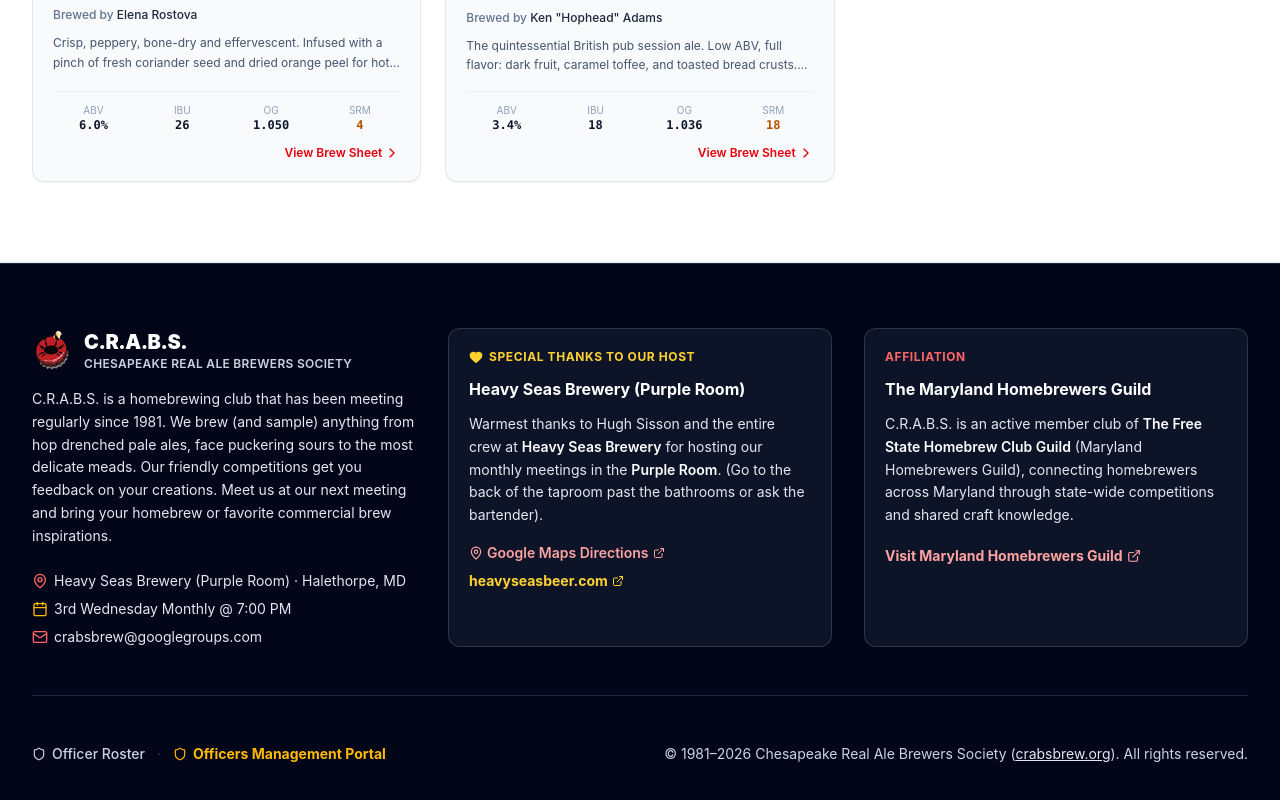
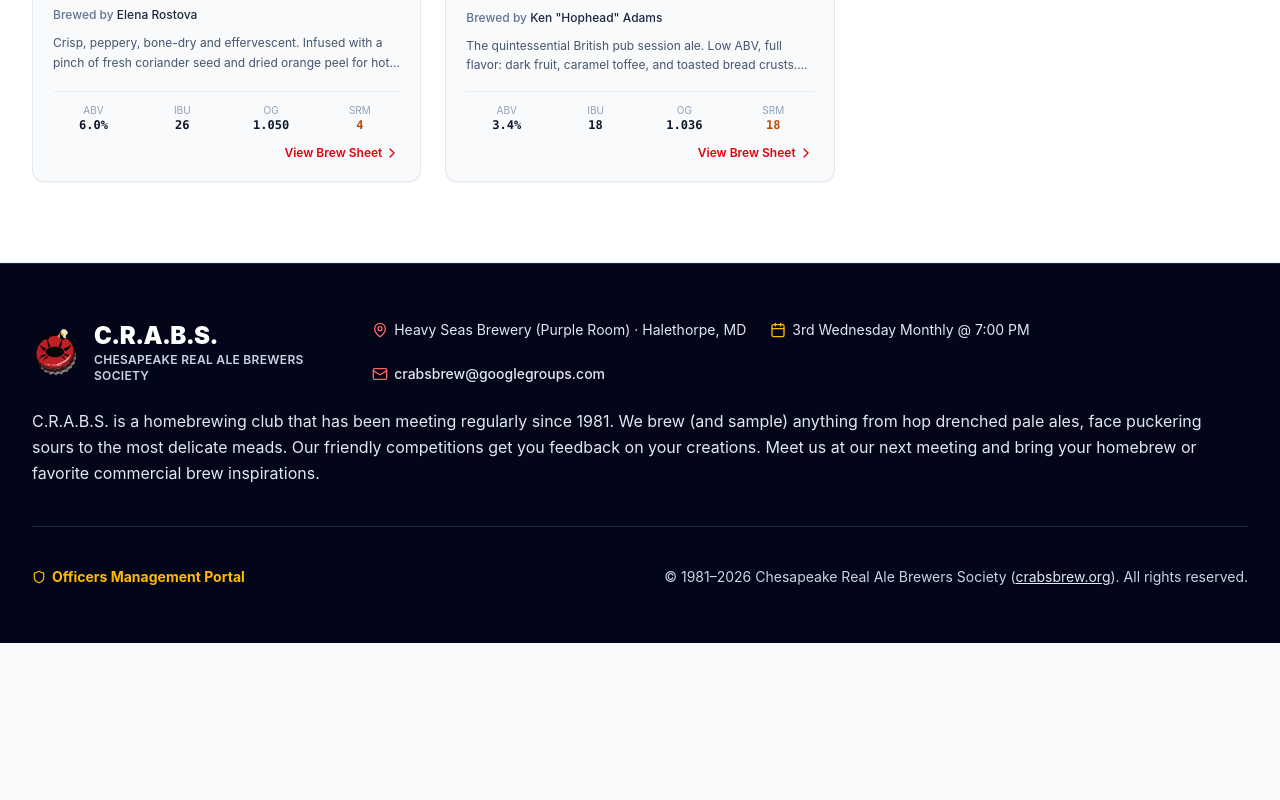
Before and after one commit to CompMage/compmage.github.io, a React (Vite) app: page / in a window 1280 px wide. Shown: the part 8037-8837 px from the top of the page. After the commit the page ends 8680 px from the top, so only its background shows below. Built offline with nearby package versions, Linux system fonts and the light colour scheme.

Commit message:
refactor(footer): simplify component and layout
Remove unused dependencies and adjust layout spacing to improve footer visual consistency.

```diff
--- a/src/components/Footer.tsx
+++ b/src/components/Footer.tsx
@@ -1,30 +1,28 @@
 import React from 'react';
-import { Heart, ExternalLink, Mail, MapPin, Calendar, Shield } from 'lucide-react';
+import { Mail, MapPin, Calendar, Shield } from 'lucide-react';
 
 interface FooterProps {
   onNavClick?: (id: string) => void;
-  onOpenOfficerModal: () => void;
+  onOpenOfficerModal?: () => void;
   onOpenOfficerPortal?: () => void;
 }
 
-export const Footer: React.FC<FooterProps> = ({ onOpenOfficerModal, onOpenOfficerPortal }) => {
+export const Footer: React.FC<FooterProps> = ({ onOpenOfficerPortal }) => {
   return (
     <footer className="bg-slate-950 text-white border-t border-slate-800">
-      <div className="max-w-7xl mx-auto px-4 sm:px-6 lg:px-8 py-16 space-y-12">
+      <div className="max-w-7xl mx-auto px-4 sm:px-6 lg:px-8 py-14 space-y-10">
 
-        {/* Top Tier: Brand, Heavy Seas Host Thanks, and Guild Link */}
-        <div className="grid grid-cols-1 md:grid-cols-2 lg:grid-cols-12 gap-8 pb-12 border-b border-slate-800">
-
-          {/* Col 1: Club Identity */}
-          <div className="lg:col-span-4 space-y-4">
-            <div className="flex items-center gap-3">
+        {/* Full-width Club Identity & Description stretched across above the footer */}
+        <div className="pb-10 border-b border-slate-800 space-y-6">
+          <div className="flex flex-col lg:flex-row lg:items-center justify-between gap-6">
+            <div className="flex items-center gap-3.5">
               <img
                 src={`${import.meta.env.BASE_URL}assets/aistudio/crabs_altcolor_caponly_1000_909266e9.png`}
                 alt="C.R.A.B.S. Logo"
-                className="w-10 h-10 object-contain filter drop-shadow-sm"
+                className="w-12 h-12 object-contain filter drop-shadow-sm shrink-0"
               />
               <div>
-                <span className="text-xl font-black tracking-tight text-white block">
+                <span className="text-2xl font-black tracking-tight text-white block">
                   C.R.A.B.S.
                 </span>
                 <span className="text-xs text-slate-300 font-semibold tracking-wide uppercase block">
@@ -33,11 +31,7 @@
               </div>
             </div>
 
-            <p className="text-xs sm:text-sm text-slate-200 leading-relaxed max-w-sm">
-              C.R.A.B.S. is a homebrewing club that has been meeting regularly since 1981. We brew (and sample) anything from hop drenched pale ales, face puckering sours to the most delicate meads. Our friendly competitions get you feedback on your creations. Meet us at our next meeting and bring your homebrew or favorite commercial brew inspirations.
-            </p>
-
-            <div className="pt-2 flex flex-col gap-2 text-xs sm:text-sm text-slate-200">
+            <div className="flex flex-wrap items-center gap-4 sm:gap-6 text-xs sm:text-sm text-slate-200">
               <span className="flex items-center gap-1.5">
                 <MapPin className="w-4 h-4 text-red-400 shrink-0" />
                 <span>Heavy Seas Brewery (Purple Room) · Halethorpe, MD</span>
@@ -48,7 +42,7 @@
               </span>
               <a
                 href="mailto:crabsbrew@googlegroups.com"
-                className="flex items-center gap-1.5 text-slate-200 hover:text-white transition-colors"
+                className="flex items-center gap-1.5 text-slate-200 hover:text-white transition-colors font-medium"
               >
                 <Mail className="w-4 h-4 text-red-400 shrink-0" />
                 <span className="underline-offset-2 hover:underline">crabsbrew@googlegroups.com</span>
@@ -56,80 +50,15 @@
             </div>
           </div>
 
-          {/* Col 2: Heavy Seas Thanks */}
-          <div className="lg:col-span-4 bg-slate-900/90 border border-slate-700/80 rounded-xl p-5 space-y-3 shadow-xs">
-            <div className="flex items-center gap-1.5 text-xs font-bold uppercase tracking-wider text-amber-300">
-              <Heart className="w-3.5 h-3.5 fill-amber-300" />
-              <span>Special Thanks to Our Host</span>
-            </div>
-            <h4 className="text-base font-bold text-white">
-              Heavy Seas Brewery (Purple Room)
-            </h4>
-            <p className="text-xs sm:text-sm text-slate-200 leading-relaxed">
-              Warmest thanks to Hugh Sisson and the entire crew at <strong className="text-white font-semibold">Heavy Seas Brewery</strong> for hosting our monthly meetings in the <strong className="text-white font-semibold">Purple Room</strong>. (Go to the back of the taproom past the bathrooms or ask the bartender).
+          <p className="text-sm sm:text-base text-slate-200 leading-relaxed w-full">
+            C.R.A.B.S. is a homebrewing club that has been meeting regularly since 1981. We brew (and sample) anything from hop drenched pale ales, face puckering sours to the most delicate meads. Our friendly competitions get you feedback on your creations. Meet us at our next meeting and bring your homebrew or favorite commercial brew inspirations.
           </p>
-            <div className="pt-1 flex flex-wrap items-center justify-between gap-2 text-xs sm:text-sm">
-              <a
-                href="https://www.google.com/maps/search/?api=1&query=Heavy+Seas+Beer+4615+Hollins+Ferry+Rd+Halethorpe+MD+21227"
-                target="_blank"
-                rel="noreferrer"
-                className="inline-flex items-center gap-1 text-red-300 hover:text-red-200 font-semibold"
-              >
-                <MapPin className="w-3.5 h-3.5" />
-                <span>Google Maps Directions</span>
-                <ExternalLink className="w-3 h-3" />
-              </a>
-
-              <a
-                href="https://www.heavyseasbeer.com"
-                target="_blank"
-                rel="noreferrer"
-                className="inline-flex items-center gap-1 font-bold text-amber-300 hover:text-amber-200 transition-colors"
-              >
-                <span>heavyseasbeer.com</span>
-                <ExternalLink className="w-3 h-3" />
-              </a>
-            </div>
         </div>
 
-          {/* Col 3: Maryland Homebrewers Guild */}
-          <div className="lg:col-span-4 bg-slate-900/90 border border-slate-700/80 rounded-xl p-5 space-y-3 shadow-xs">
-            <span className="text-xs font-bold uppercase tracking-wider text-red-400 block">
-              Affiliation
-            </span>
-            <h4 className="text-base font-bold text-white">
-              The Maryland Homebrewers Guild
-            </h4>
-            <p className="text-xs sm:text-sm text-slate-200 leading-relaxed">
-              C.R.A.B.S. is an active member club of <strong className="text-white font-semibold">The Free State Homebrew Club Guild</strong> (Maryland Homebrewers Guild), connecting homebrewers across Maryland through state-wide competitions and shared craft knowledge.
-            </p>
-            <div className="pt-1">
-              <a
-                href="https://mdhomebrewers.com"
-                target="_blank"
-                rel="noreferrer"
-                className="inline-flex items-center gap-1 text-xs sm:text-sm font-bold text-red-300 hover:text-red-200 transition-colors"
-              >
-                <span>Visit Maryland Homebrewers Guild</span>
-                <ExternalLink className="w-3.5 h-3.5" />
-              </a>
-            </div>
-          </div>
-        </div>
-
-        {/* Bottom Tier: Officer Roster, Portal & Copyright */}
+        {/* Bottom Tier: Officers Portal & Copyright */}
         <div className="flex flex-col sm:flex-row items-center justify-between gap-4 text-xs sm:text-sm text-slate-300">
-          <div className="flex items-center gap-3">
-            <button
-              onClick={onOpenOfficerModal}
-              className="text-slate-300 hover:text-white font-medium transition-colors flex items-center gap-1.5 cursor-pointer"
-            >
-              <Shield className="w-3.5 h-3.5 text-slate-300" />
-              <span>Officer Roster</span>
-            </button>
+          <div>
             {onOpenOfficerPortal && (
-              <>
-                <span className="text-slate-700">·</span>
               <button
                 onClick={onOpenOfficerPortal}
                 className="text-amber-400 hover:text-amber-300 font-bold transition-colors flex items-center gap-1.5 cursor-pointer"
@@ -137,7 +66,6 @@
                 <Shield className="w-3.5 h-3.5 text-amber-400" />
                 <span>Officers Management Portal</span>
               </button>
-              </>
             )}
           </div>
 
```
Lines whose indentation alone changed are shown as unchanged.
